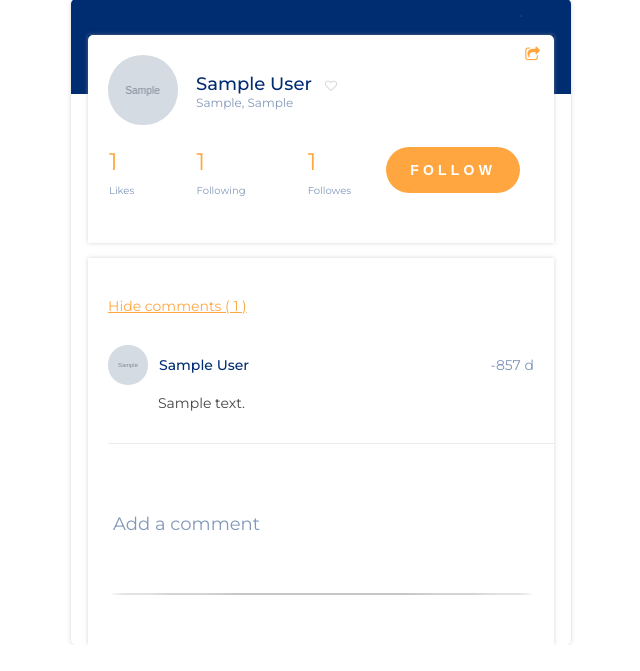
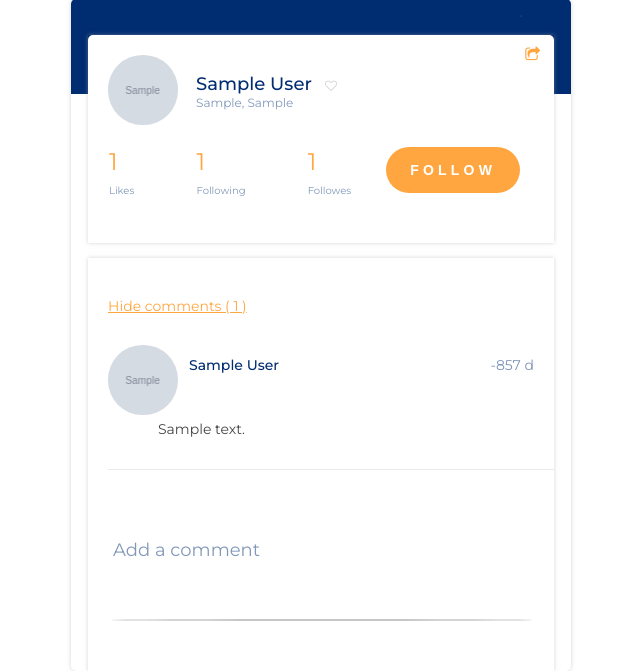
Before and after one commit to MicGell/demo-app-1, a Node server app: page /users/600000000000000000000001 in a window 1280 px wide. Shown: the part 172-843 px from the top of the page, without its empty margins (319-959 px from the left). Before the commit the page ends 817 px from the top, so only its background shows below. Run offline with Node 20, Linux system fonts and the light colour scheme; tables that the repository leaves empty hold one stand-in row (values such as "Sample post"); grey boxes marked "Sample" are stand-in pictures; some libraries are stand-ins or nearby versions.

```diff
--- a/views/users/singleShow.ejs
+++ b/views/users/singleShow.ejs
@@ -79,8 +79,8 @@
 				<% user.comments.forEach( function(comment) { %>
 					<div class="comment">
 						<div class="headerComment">
-							<div class="comment_userImg">
-								<img src="<%= comment.author.profilePicture %>" alt="avatar">
+							<div class="infomationOfUser_img">
+								<div style="background-image: url(<%= comment.author.profilePicture %>)"></div>
 							</div>
 							<div class="comment_userName_date">
 								<h5><%= comment.author.firstname %> <%= comment.author.lastname %></h5>
```
